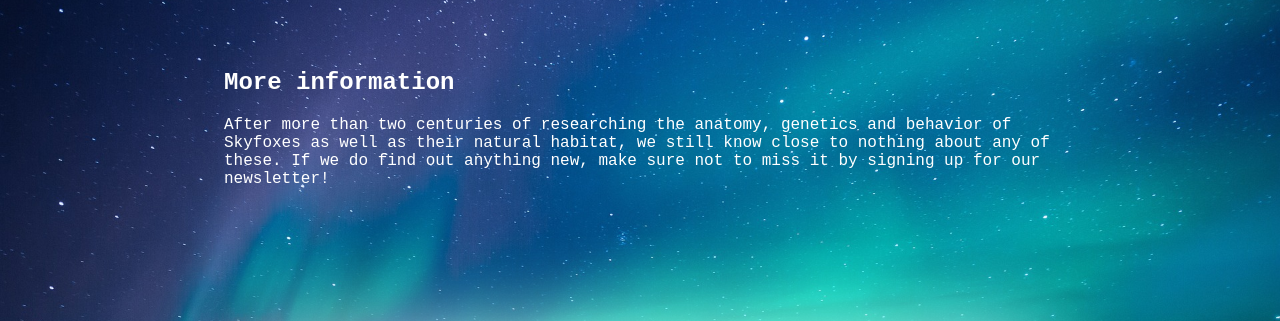
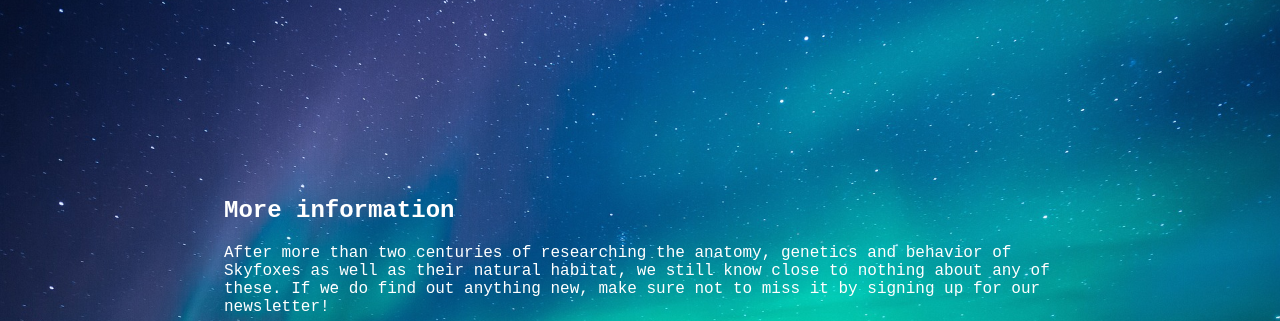
Before and after one commit to felis5d/landing-page, a plain HTML site: page pages/more-info.html in a window 1280 px wide. Shown: the part 103-424 px from the top of the page. Drawn offline with Linux system fonts and the light colour scheme.

Commit message:
Update style.css

```diff
--- a/style.css
+++ b/style.css
@@ -171,7 +171,7 @@ button:hover, .btn:hover {
 
 .box06 {
     display: block;
-    margin: 2em auto 5em;
+    margin: 10em auto 5em;
     font-size: 1.25vw;
     width: 65vw;
     max-width: 1500px;
```
